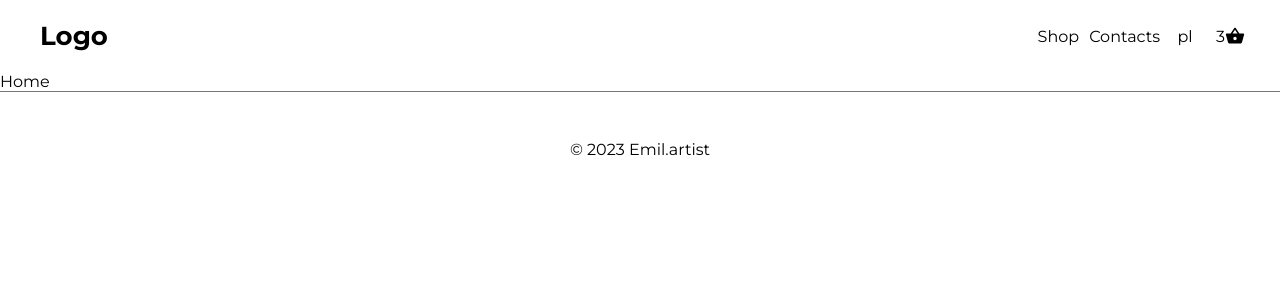
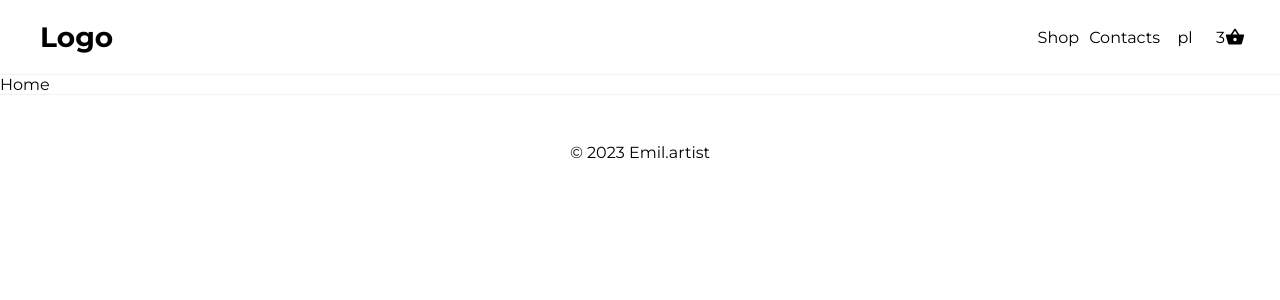
Before and after one commit to vladimirkozak/emil.artist.github.io, a React (Create React App) app in the folder client/: page / in a window 1280 px wide. Shown: the top 300 px of the page. Built offline with nearby package versions, Linux system fonts and the light colour scheme.

Commit message:
feat: add border header & footer

```diff
--- a/client/src/Layout/Footer/Footer.scss
+++ b/client/src/Layout/Footer/Footer.scss
@@ -3,5 +3,5 @@
   justify-content: center;
   padding-top: 3rem;
   padding-bottom: 3rem;
-  border-top: 1px solid #777;
+  border-top: 1px solid rgba(242, 242, 242, 1);
 }
--- a/client/src/Layout/Navbar/Navbar.js
+++ b/client/src/Layout/Navbar/Navbar.js
@@ -14,8 +14,8 @@ const Navbar = () => {
   };
 
   return (
-    <div className="wrapper">
-      <header className="header">
+    <header className="header">
+      <div className="wrapper">
         <div >
           <NavLink
             to='/'
@@ -62,8 +62,8 @@ const Navbar = () => {
             </li>
           </ul>
         </nav>
-      </header>
-    </div>
+      </div>
+    </header>
   );
 };
 
--- a/client/src/Layout/Navbar/Navbar.scss
+++ b/client/src/Layout/Navbar/Navbar.scss
@@ -1,10 +1,14 @@
 .header {
   padding: 20px 0;
   display: flex;
-  justify-content: space-between;
+  justify-content: center;
   align-items: center;
+  border-bottom: 1px solid rgba(242, 242, 242, 1);
 
   .navigation {
+    display: flex;
+    align-items: center;
+
     &__list {
       display: flex;
     }
@@ -34,8 +38,15 @@
   }
 }
 
+.wrapper {
+  max-width: 1920px;
+  width: 100%;
+  display: flex;
+  justify-content: space-between;
+}
+
 .logo {
-  font-size: 26px;
+  font-size: 28px;
   font-weight: 700;
   color: #000;
 }
```
